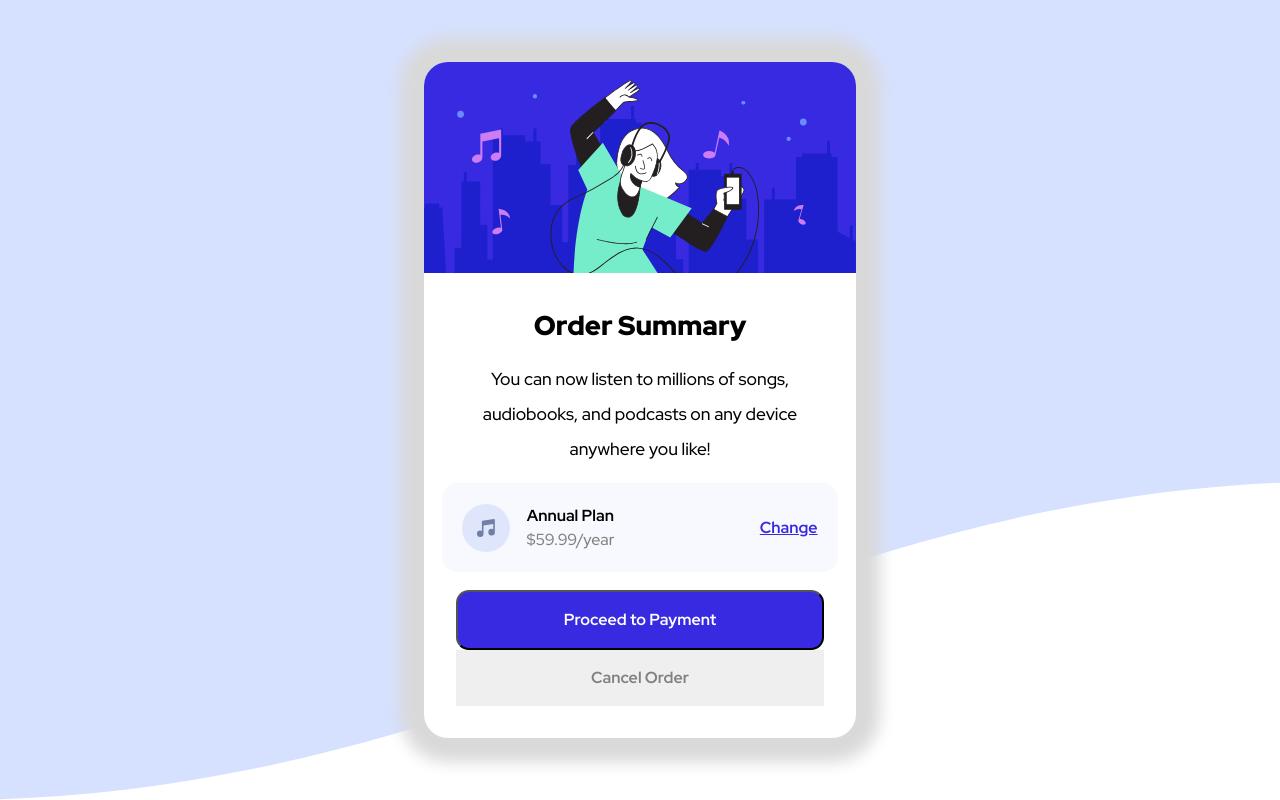
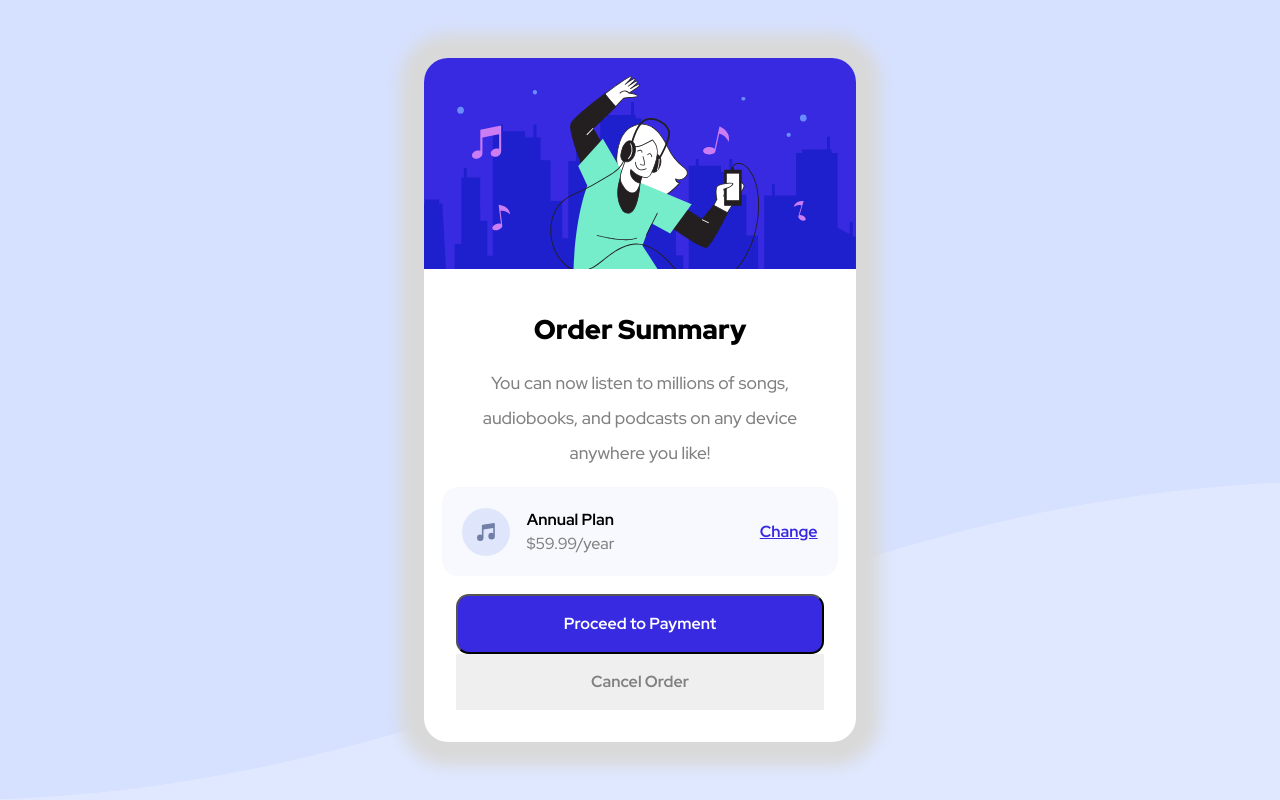
Before and after one commit to Introxiety/Order-Summary-Component, a plain HTML site: page index.html in a window 1280 px wide. Drawn offline with Linux system fonts and the light colour scheme.

Commit message:
changes in paddings and font color

```diff
--- a/style.css
+++ b/style.css
@@ -83,6 +83,7 @@ body{
     background-size:cover;
     background-position: center;
     background-attachment: fixed;
+    background-color: #dfe8ff;
 }
 
 .container{
@@ -96,6 +97,7 @@ body{
     text-align: center;
     box-shadow: 0 0 1rem 1.5rem hsl(0, 0%, 85%);
 
+
 }
 
 header{
@@ -105,7 +107,7 @@ main{
     display: flex;
     flex-direction: column;
     gap: 1rem;
-    padding: 2rem 1.1rem 1.1rem 1.1rem;
+    padding: 2.5rem 1.1rem 1.1rem 1.1rem;
 }
 
 main h1{
@@ -115,6 +117,7 @@ main h1{
 .main-content{
     line-height: 2;
     font-weight: 500;
+    color: grey;
 }
 
 .main-content{
```
